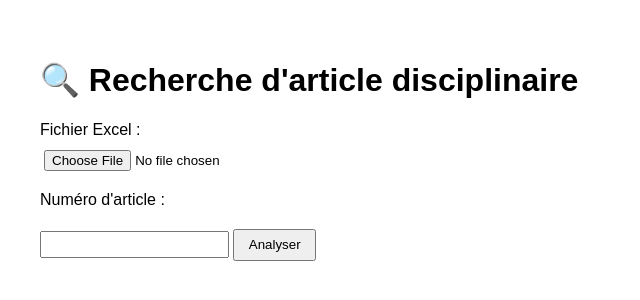
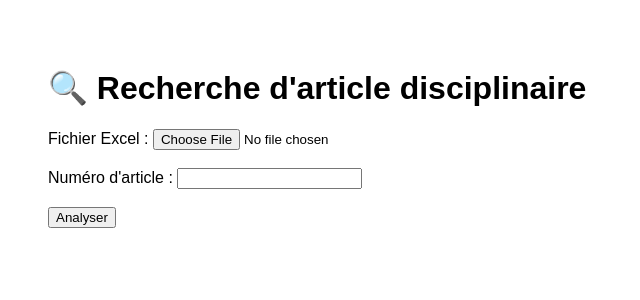
Before and after one commit to BPelletier258/analyseur-discipline, a Flask app: page / in a window 1280 px wide. Shown: the top 300 px of the page, without its empty margins (0-640 px from the left). Run offline with Flask 2, Linux system fonts and the light colour scheme.

Commit message:
Update index.html

```diff
--- a/templates/index.html
+++ b/templates/index.html
@@ -6,26 +6,15 @@
     <style>
         body {
             font-family: Arial, sans-serif;
-            padding: 2em;
+            padding: 40px;
         }
         h1 {
             font-size: 2em;
         }
-        label {
-            display: block;
-            margin-top: 1em;
-        }
-        input[type="file"], input[type="text"] {
-            margin-top: 0.5em;
-            padding: 0.3em;
-        }
-        button {
-            margin-top: 1.5em;
-            padding: 0.5em 1em;
-        }
         .erreur {
             color: red;
-            margin-top: 1.5em;
+            font-weight: bold;
+            margin-top: 20px;
         }
     </style>
 </head>
@@ -34,16 +23,16 @@
 
     <form method="post" action="/analyse" enctype="multipart/form-data">
         <label for="fichier">Fichier Excel :</label>
-        <input type="file" name="fichier_excel" id="fichier" required>
+        <input type="file" name="fichier" id="fichier" required><br><br>
 
         <label for="article">Numéro d'article :</label>
-        <input type="text" name="numero_article" id="article" required>
+        <input type="text" name="article" id="article" required><br><br>
 
         <button type="submit">Analyser</button>
     </form>
 
     {% if erreur %}
-        <p class="erreur">Erreur de traitement : {{ erreur }}</p>
+        <div class="erreur">Erreur de traitement : {{ erreur }}</div>
     {% endif %}
 </body>
 </html>
```
